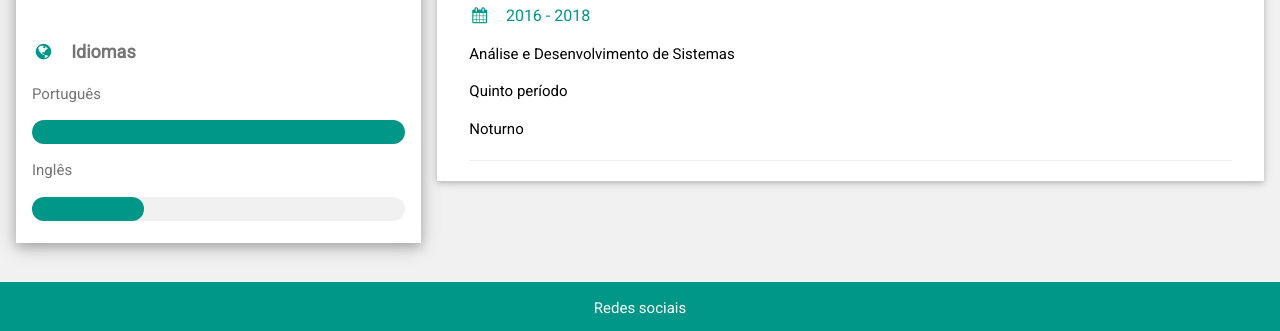
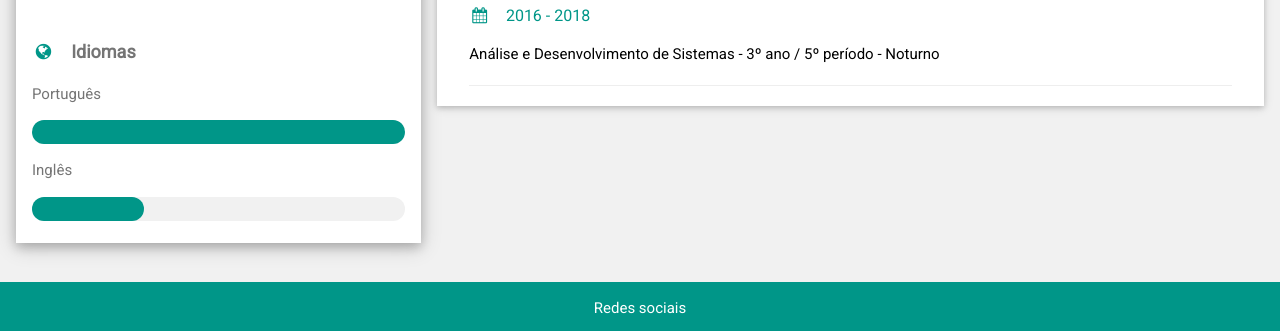
Before and after one commit to bernardodn/bernardodn.github.io, a plain HTML site: page index.html in a window 1280 px wide. Shown: the part 637-968 px from the top of the page. Drawn offline with nearby package versions, Linux system fonts and the light colour scheme.

Commit message:
Changing index.html

```diff
--- a/index.html
+++ b/index.html
@@ -81,9 +81,7 @@ html,body,h1,h2,h3,h4,h5,h6 {font-family: "Roboto", sans-serif}
         <div class="w3-container">
           <h5 class="w3-opacity"><b>Centro Tecnológico Positivo</b></h5>
           <h6 class="w3-text-teal"><i class="fa fa-calendar fa-fw w3-margin-right"></i>2016 - 2018</h6>
-          <p>Análise e Desenvolvimento de Sistemas</p>
-		  <p>Quinto período</p>
-		  <p>Noturno</p>
+          <p>Análise e Desenvolvimento de Sistemas - 3º ano / 5º período - Noturno</p>
           <hr>
         </div>
 
```
